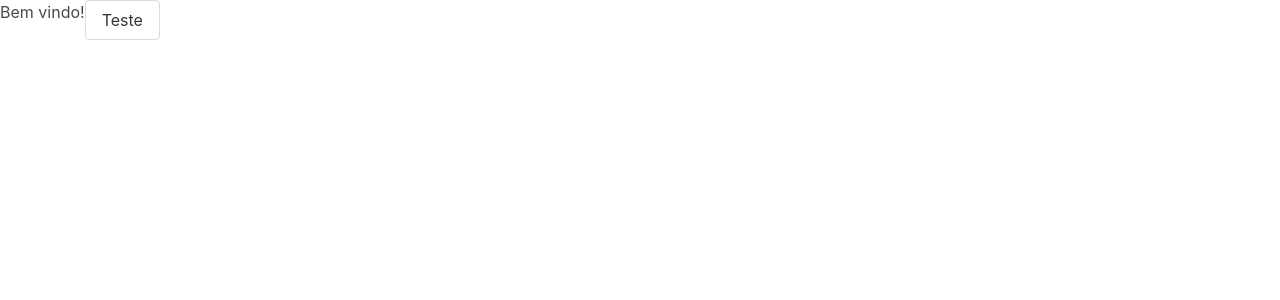
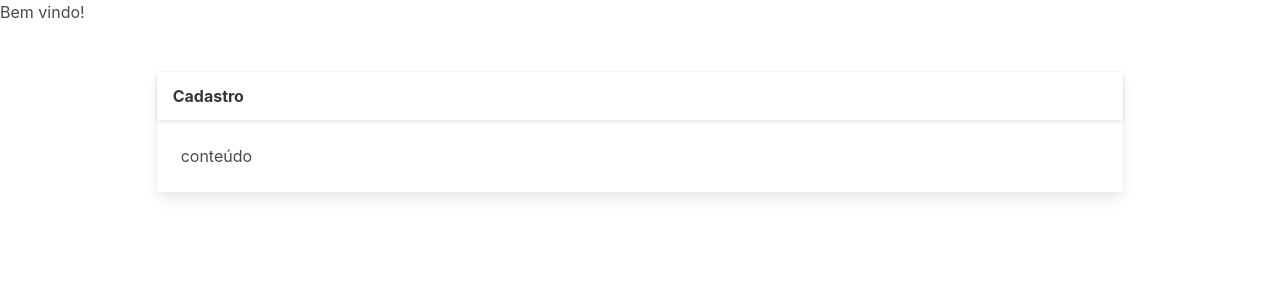
Before and after one commit to PauloDev13/udemy-venda-app, a Next.js app in the folder frontend/: page / in a window 1280 px wide. Shown: the top 300 px of the page. Built offline with nearby package versions, Linux system fonts and the light colour scheme.

Commit message:
Creating template with Bulma CSS

```diff
--- /dev/null
+++ b/frontend/src/pages/components/layout/index.tsx
@@ -0,0 +1,23 @@
+import { NextPage } from 'next';
+
+export const Layout: NextPage = () => {
+  return (
+    <div className={'app'}>
+      <section className={'main-content columns is-fullheight'}>
+        {/*{Menu aqui}*/}
+        <div className="container column is-10">
+          <div className="section">
+            <div className="card">
+              <div className="card-header">
+                <p className="card-header-title">Cadastro</p>
+              </div>
+              <div className="card-content">
+                <div className="content">conteúdo</div>
+              </div>
+            </div>
+          </div>
+        </div>
+      </section>
+    </div>
+  );
+};
--- a/frontend/src/pages/index.tsx
+++ b/frontend/src/pages/index.tsx
@@ -1,5 +1,7 @@
 import type { NextPage } from 'next';
 import Head from 'next/head';
+
+import { Layout } from '~/pages/components/layout';
 
 const Home: NextPage = () => {
   return (
@@ -10,7 +12,7 @@ const Home: NextPage = () => {
         <link rel="icon" href="/public/favicon.ico" />
       </Head>
       Bem vindo!
-      <button className="button">Teste</button>
+      <Layout />
     </div>
   );
 };
```
